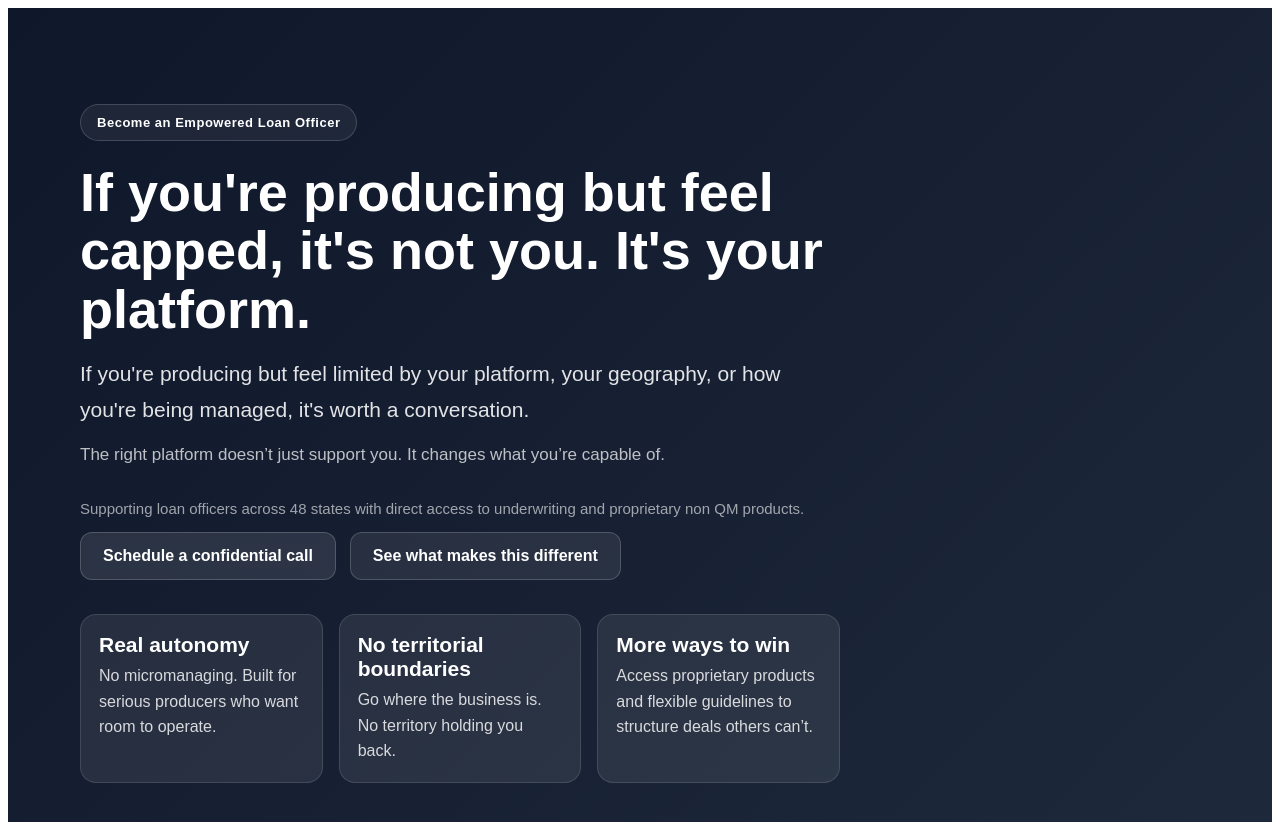
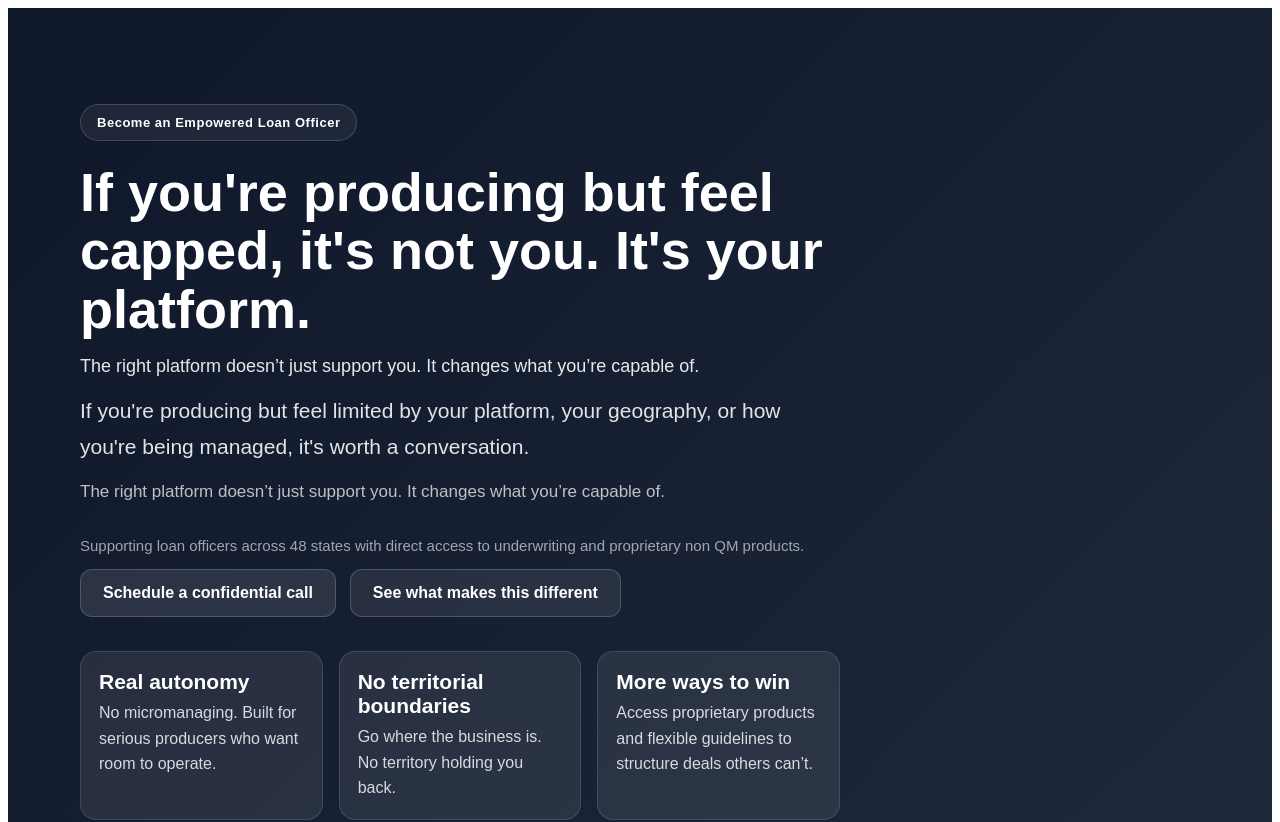
Before and after one commit to cadickie/empoweredlo, a Next.js app: page / in a window 1280 px wide. Shown: the top 822 px of the page. Built offline with nearby package versions, Linux system fonts and the light colour scheme.

Commit message:
Update page.jsx

```diff
--- a/app/page.jsx
+++ b/app/page.jsx
@@ -99,7 +99,18 @@ export default function Home() {
             >
               If you're producing but feel capped, it's not you. It's your platform.
             </h1>
-
+<div
+  style={{
+    fontSize: "18px",
+    fontWeight: 500,
+    marginTop: "16px",
+    marginBottom: "16px",
+    color: "rgba(255,255,255,0.9)",
+    maxWidth: "640px"
+  }}
+>
+  The right platform doesn’t just support you. It changes what you’re capable of.
+</div>
             <p
               style={{
                 fontSize: "21px",
```
